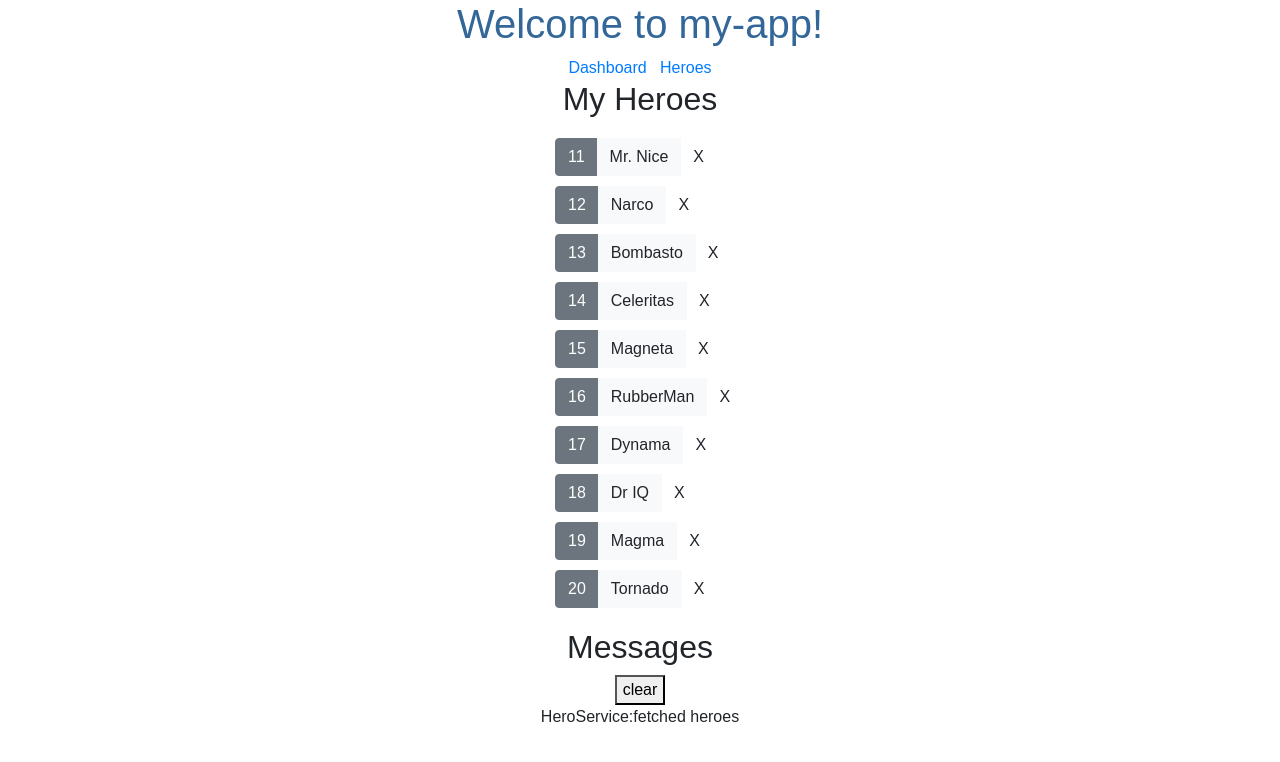
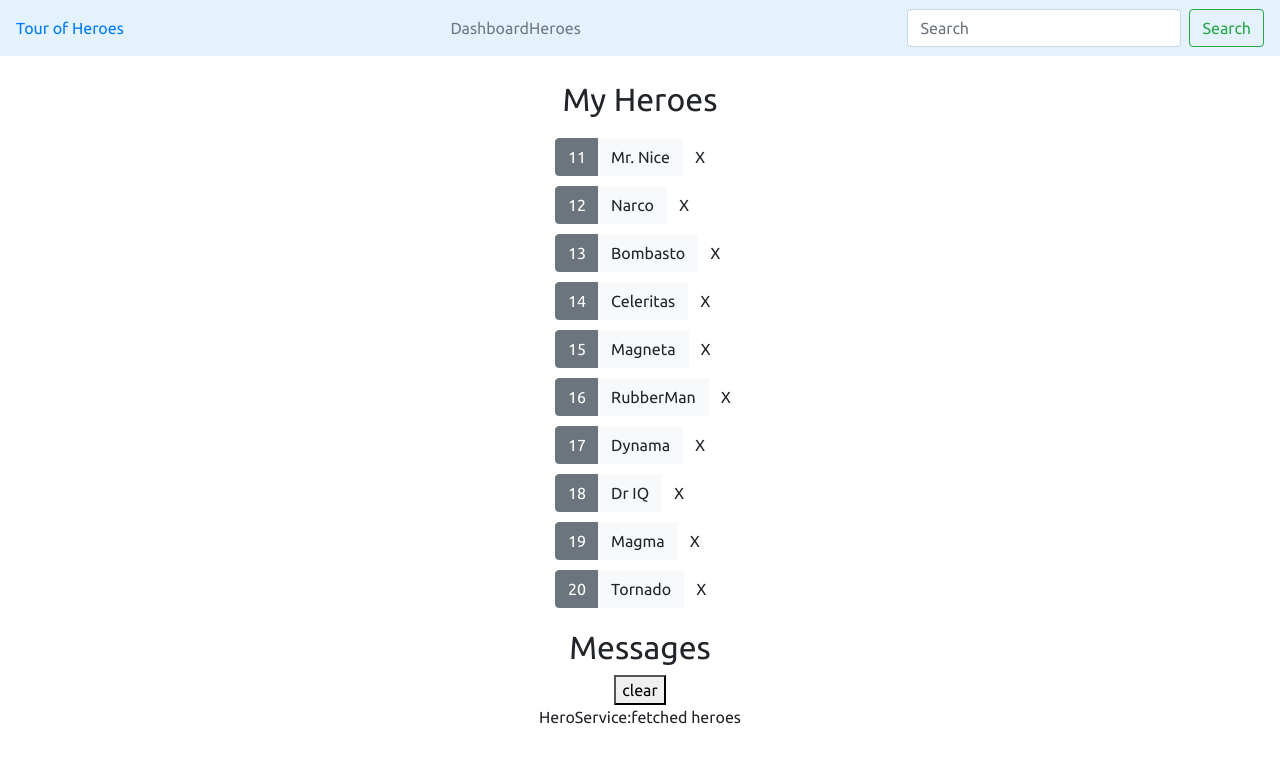
Before and after one commit to jzagalo/heroes, an Angular app: page /heroes in a window 1280 px wide. Shown: the top 762 px of the page. Built offline with nearby package versions, Linux system fonts and the light colour scheme.

Commit message:
Added Routing and Dasboard inclusive Ubuntu Font

```diff
--- a/src/app/app.component.html
+++ b/src/app/app.component.html
@@ -1,13 +1,25 @@
 <!--The content below is only a placeholder and can be replaced.-->
+<nav class="navbar navbar-expland-lg navbar-light mb-4" style="background-color: #e3f2fd;">
+  <a href="" class="nav-brand">
+     {{ title }}
+  </a>
+
+
+    <ul class="navbar-nav d-flex flex-row justify-content-around" style="min-width:10%;">
+      <li class="nav-item">
+        <a routerLink="/dashboard" class="nav-link">Dashboard</a>
+      </li>
+      <li class="nav-item">
+        <a routerLink="/heroes" class="nav-link">Heroes</a>
+      </li>
+    </ul>
+    <form class="form-inline">
+      <input class="form-control mr-sm-2" type="search" placeholder="Search" aria-label="Search">
+      <button class="btn btn-outline-success my-2 my-sm-0" type="submit">Search</button>
+    </form>
+
+  </nav>
 <div style="text-align:center">
-  <h1>
-    Welcome to {{ title }}!
-  </h1>
-  <div>
-    <a routerLink="/dashboard">Dashboard</a> &nbsp;
-    <a routerLink="/heroes">Heroes</a>
-  </div>
-
   <router-outlet></router-outlet>
   <app-messages> </app-messages>
 </div>
--- a/src/app/app.component.ts
+++ b/src/app/app.component.ts
@@ -6,5 +6,5 @@ import { Component } from '@angular/core';
   styleUrls: ['./app.component.css']
 })
 export class AppComponent {
-  title = 'my-app';
+  title = 'Tour of Heroes';
 }
--- a/src/app/hero-detail/hero-detail.component.html
+++ b/src/app/hero-detail/hero-detail.component.html
@@ -1,9 +1,9 @@
 
 <div div *ngIf="hero">
-  <h2>{{hero.name|uppercase }} Details </h2>
+  <h3 class="mb-5 mt-3">{{hero.name|uppercase }} Details </h3>
   <div>
-    <span> id:</span>
-    {{ hero.id }}
+    <span> Hero id:</span>
+    <span>{{ hero.id }}</span>
   </div>
 
 
--- a/src/styles.css
+++ b/src/styles.css
@@ -1,8 +1,9 @@
 /* You can add global styles to this file, and also import other style files */
 @import '~bootstrap/dist/css/bootstrap.css';
+@import url('https://fonts.googleapis.com/css?family=Ubuntu');
 
 body {
-  font-family: Arial, Helvetica, sans-serif;
+  font-family: 'Ubuntu',Arial, Helvetica, sans-serif;
 }
 
 h1 {
@@ -10,14 +11,14 @@ h1 {
   font-size: 250%;
 }
 
-ul {
+ul.heroes {
   list-style: none;
   width: 250px;
   margin: 20px auto;
   text-align: left;
 }
 
-ul li {
+ul.heroes li {
   margin:10px 0;
 }
 
```
